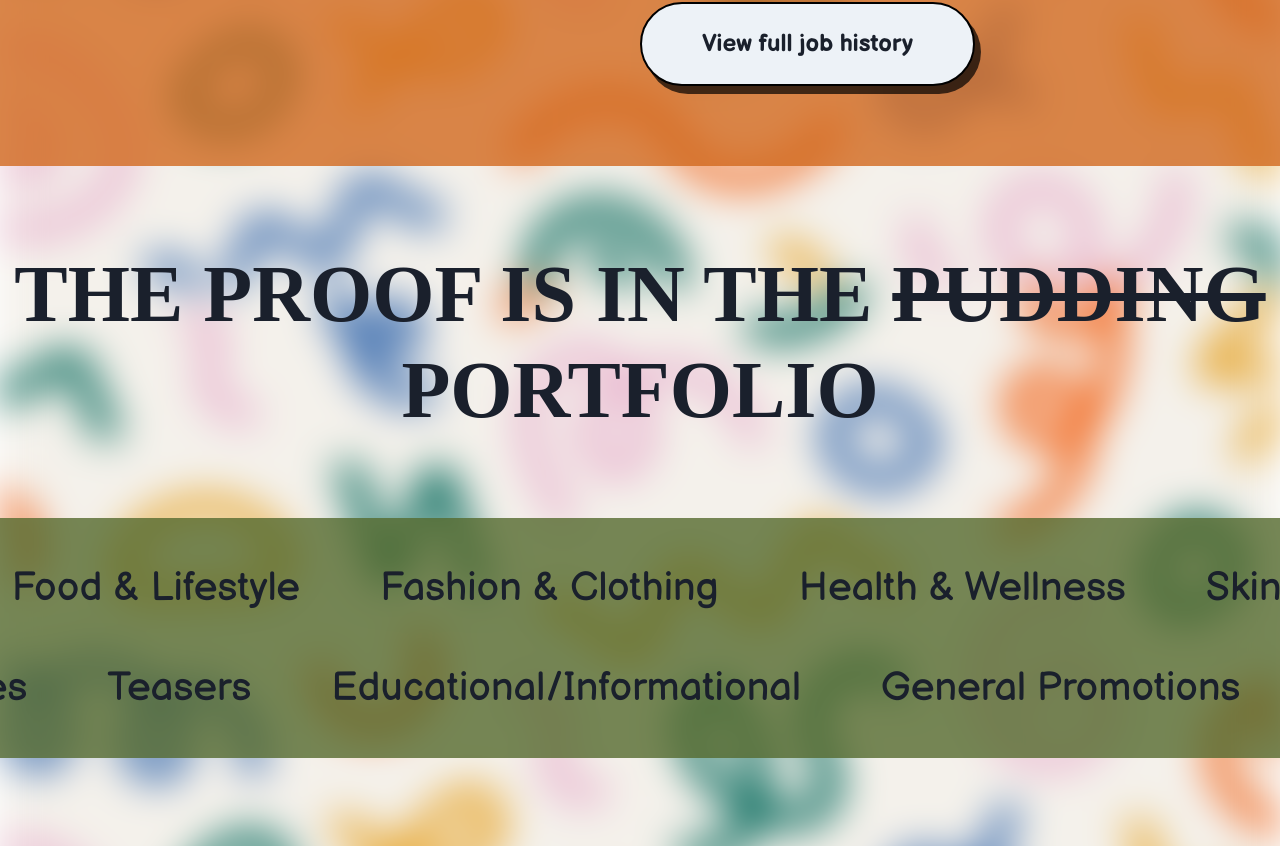
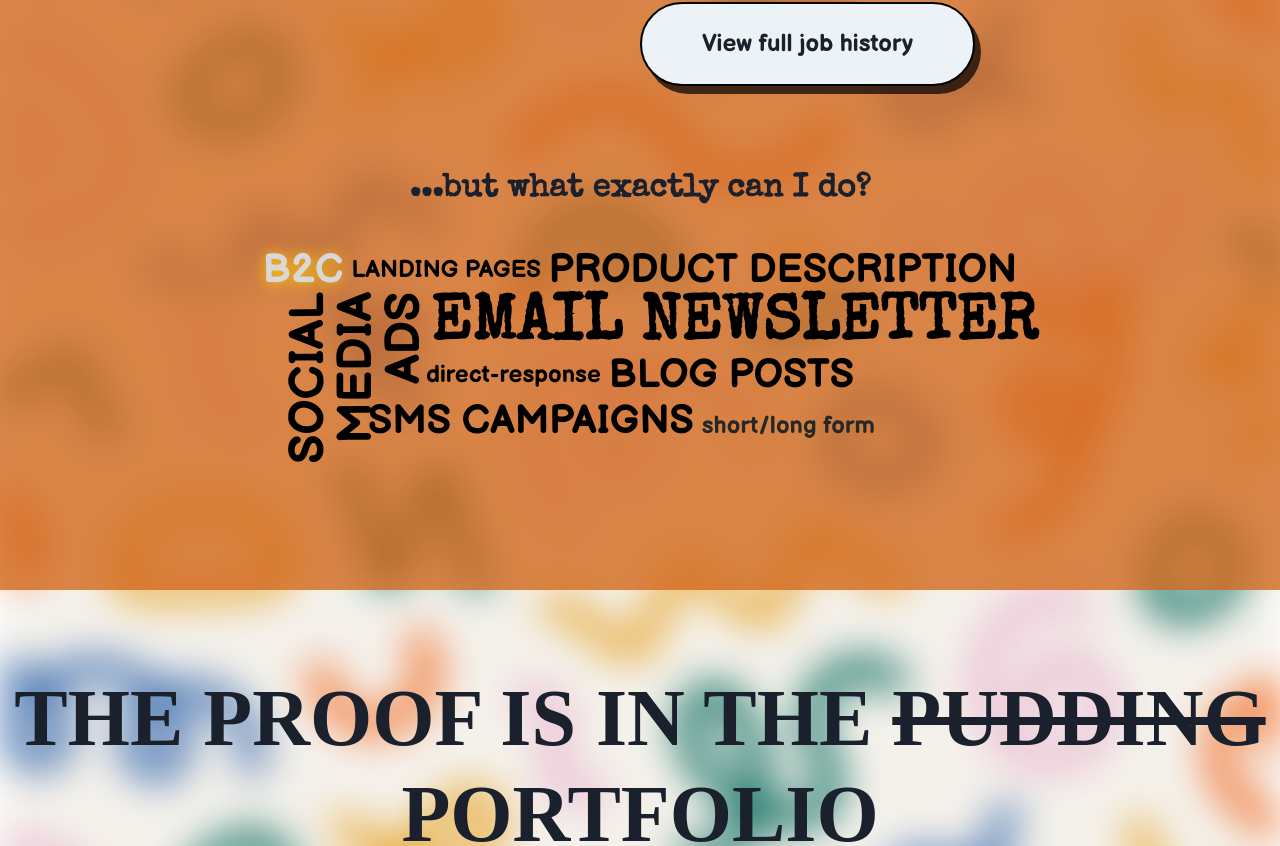
Before and after one commit to jasonLapina/Jelanie, a Next.js app: page / in a window 1280 px wide. Shown: the part 1314-2160 px from the top of the page. Built offline with nearby package versions, Linux system fonts and the light colour scheme; a web font is replaced by a local one.

Commit message:
remove wordcloud on smaller screens

```diff
--- a/components/Experience.js
+++ b/components/Experience.js
@@ -1,10 +1,11 @@
-import { Box, Grid, HStack, Text } from "@chakra-ui/react";
+import { Box, Grid, HStack, Text, useMediaQuery } from "@chakra-ui/react";
 import SectionLayout from "./shared/SectionLayout";
 import MyBtn from "./shared/MyBtn";
 import WordCloud from "./WordCloud";
 import "@fontsource/lilita-one";
 
 function Experience() {
+  const [isMedium] = useMediaQuery("(min-width: 768px)");
   return (
     <Box mb='120px' bgColor='rgb(210, 105, 30,.8)'>
       <SectionLayout>
@@ -62,7 +63,7 @@ function Experience() {
           </Box>
         </Grid>
       </SectionLayout>
-      {/* <WordCloud /> */}
+      {isMedium && <WordCloud />}
     </Box>
   );
 }
```
